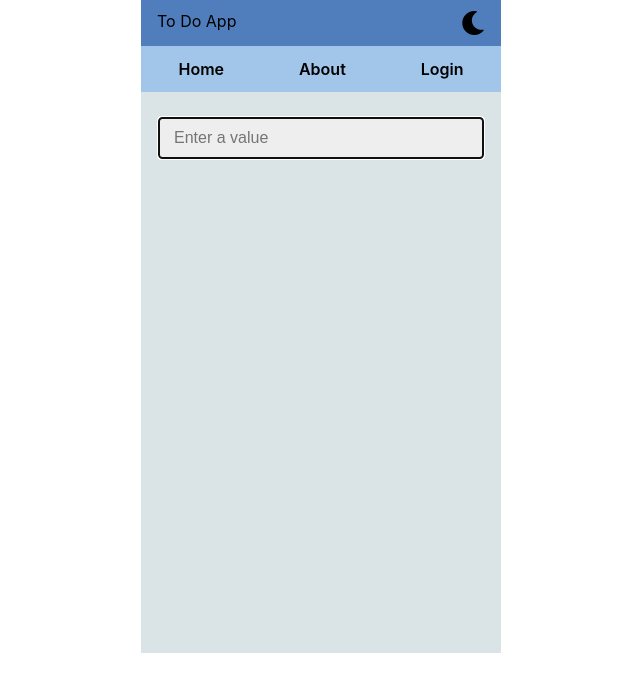
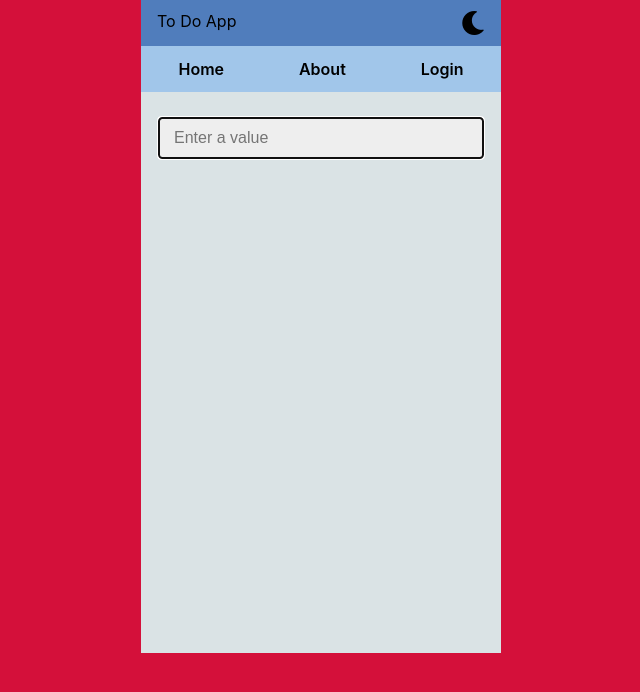
Before and after one commit to Atash3000/context--React-app, a React (Create React App) app: page / in a window 1280 px wide. Shown: the top 692 px of the page, without its empty margins (319-959 px from the left). Built offline with nearby package versions, Linux system fonts and the light colour scheme.

Commit message:
red background

```diff
--- a/src/index.css
+++ b/src/index.css
@@ -24,6 +24,10 @@ code {
   /* max-height: 350px; */
   margin:0 auto;
 
+}
+
+body{
+  background-color: rgb(212, 16, 58);
 }
 
 
```
